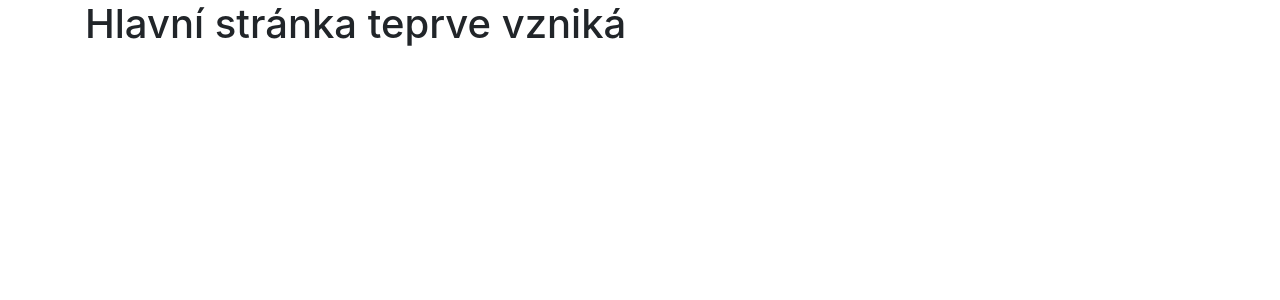
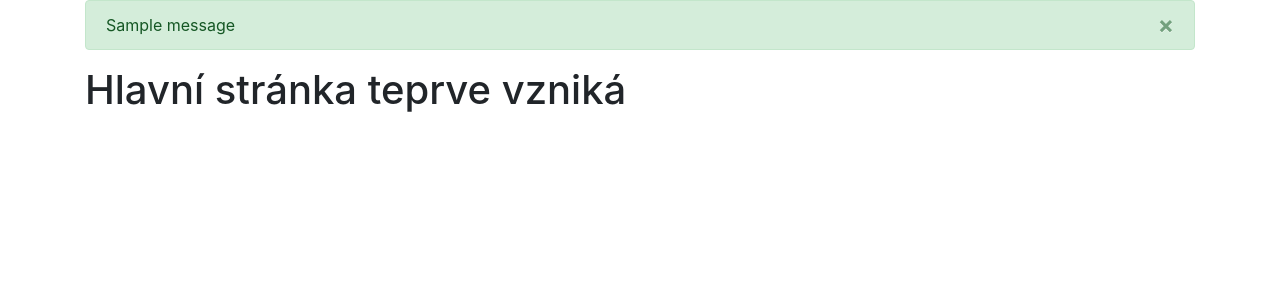
Before and after one commit to washeck/hlidac-soudu, a Django app: page / in a window 1280 px wide. Shown: the part 56-356 px from the top of the page. Run offline with Django 3.2, Linux system fonts and the light colour scheme; tables that the repository leaves empty hold one stand-in row (values such as "Sample post"); one stand-in notice (Sample message) is shown.

Commit message:
Add success message via django.contrib.messages

```diff
--- a/src/hlidac/templates/hlidac/base.html
+++ b/src/hlidac/templates/hlidac/base.html
@@ -29,6 +29,8 @@
         </div>
     </nav>
 
+    {% include "hlidac/messages.html" %}
+
     {% block content %}
     {% endblock %}
 </div>
--- /dev/null
+++ b/src/hlidac/templates/hlidac/messages.html
@@ -0,0 +1,8 @@
+{% for message in messages %}
+  <div class="alert {{ message.tags }} alert-dismissible" role="alert">
+    <button type="button" class="close" data-dismiss="alert" aria-label="Close">
+      <span aria-hidden="true">&times;</span>
+    </button>
+    {{ message }}
+  </div>
+{% endfor %}
--- a/src/hlidac/views.py
+++ b/src/hlidac/views.py
@@ -1,3 +1,4 @@
+from django.contrib import messages
 from django.http import HttpResponseRedirect
 from django.views.generic import FormView, TemplateView
 
@@ -26,4 +27,5 @@ class PridatRizeniView(FormView):
             return self.render_to_response(context_data)
 
         Rizeni.objects.create(url=url, spisova_znacka=rizeni.spisova_znacka)
+        messages.info(self.request, f"Řízení {rizeni.spisova_znacka} bylo přidáno")
         return HttpResponseRedirect(self.get_success_url())
```
Also changed, not shown: src/project/settings.py (+9 -0 lines).
